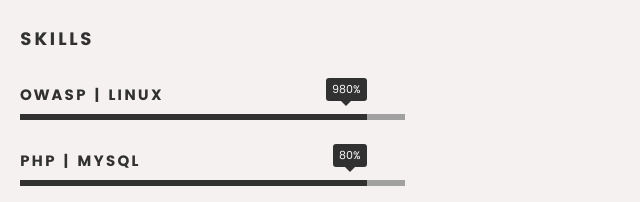
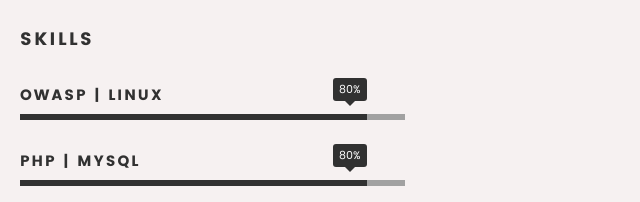
Before and after one commit to ajaysoni202/myportfolio, a plain HTML site: page index.html in a window 1280 px wide. Shown: the part 1324-1526 px from the top of the page, 640-1280 px from the left. Drawn offline with Linux system fonts and the light colour scheme; files whose address does not match are found by name.

Commit message:
Update index.html
Chnages in percentage

```diff
--- a/index.html
+++ b/index.html
@@ -191,7 +191,7 @@
 
 				<ul class="skill-bars">
 					<li>
-						<div class="progress percent90"><span>980%</span></div>
+						<div class="progress percent90"><span>80%</span></div>
 						<strong>OWASP | Linux</strong>
 					</li>
 					<li>
```
